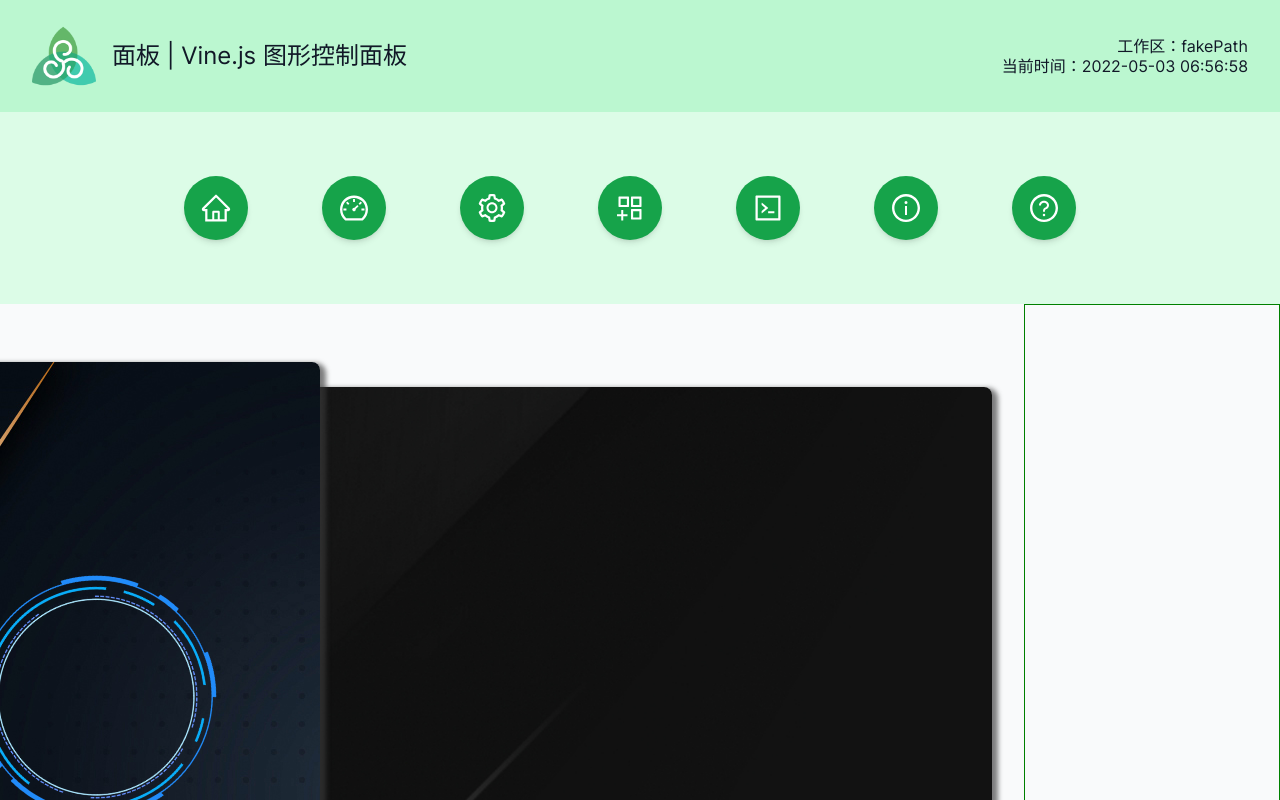
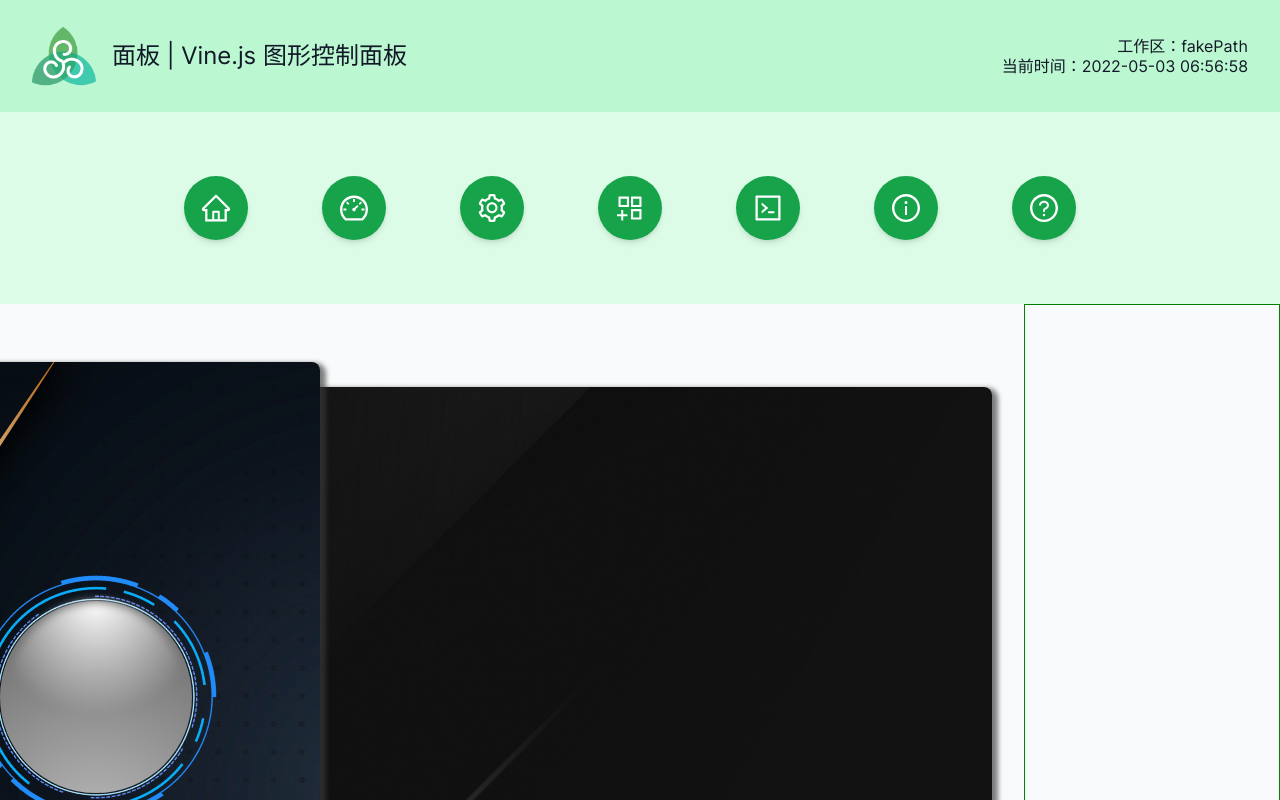
Before and after one commit to zhangzhibang0309/vinejs-GUI, a Vue app: page /dashboard in a window 1280 px wide. Shown: the top 800 px of the page. Built offline with nearby package versions, Linux system fonts and the light colour scheme.

Commit message:
style: orbment color

```diff
--- a/src/assets/scss/global.scss
+++ b/src/assets/scss/global.scss
@@ -0,0 +1,56 @@
+$orbment-brown: radial-gradient(
+  circle at 50% 120%,
+  #f6cd81,
+  #efc776 10%,
+  #945805 80%,
+  #452606 100%
+);
+
+$orbment-aqua: radial-gradient(
+  circle at 50% 120%,
+  #81f6f2,
+  #7ae9fa 10%,
+  #0671b4 80%,
+  #094562 100%
+);
+
+$orbment-red: radial-gradient(
+  circle at 50% 120%,
+  #f68181,
+  #ef7676 10%,
+  #940505 80%,
+  #450606 100%
+);
+
+
+$orbment-green: radial-gradient(
+  circle at 50% 120%,
+  #81f693,
+  #76efae 10%,
+  #059429 80%,
+  #06451e 100%
+);
+
+$orbment-dark: radial-gradient(
+  circle at 50% 120%,
+  #5b5b5b,
+  #3f3f3f 10%,
+  #282828 80%,
+  #000000 100%
+);
+
+$orbment-light: radial-gradient(
+  circle at 50% 120%,
+  #f6ee81,
+  #efe176 10%,
+  #eec807 80%,
+  #c6c00e 100%
+);
+
+$orbment-silver: radial-gradient(
+  circle at 50% 120%,
+  #b2b2b2,
+  #b1b1b1 10%,
+  #757575 80%,
+  #666666 100%
+);
--- a/src/components/Orbment/OrbmentBase.vue
+++ b/src/components/Orbment/OrbmentBase.vue
@@ -1,16 +1,18 @@
 <template>
-  <div class=" orbment-base rounded-lg relative">
+  <div class="orbment-base rounded-lg relative">
     <div class="absolute orbment-left-part">
       <div class="orbment-core-box">
         <div class="orbment-core-outer"></div>
         <div class="orbment-core-middle"></div>
         <div class="orbment-core-inner"></div>
+        <div class="orbment-core">
+          <span class="shadow"></span>
+          <span class="core-text"></span>
+        </div>
       </div>
     </div>
     <div class="flex p-6 orbment-right-part">
-      <div class="flex flex-wrap">
-        123
-      </div>
+      <div class="flex flex-wrap">123</div>
     </div>
   </div>
 </template>
@@ -18,21 +20,40 @@
 <script setup></script>
 
 <style lang="scss" scoped>
-
 @keyframes clockwise {
-    0% { transform: rotate(0deg) }
-    25% { transform: rotate(90deg) }
-    50% { transform: rotate(180deg) }
-    75% { transform: rotate(270deg) }
-    100% { transform: rotate(360deg) }
+  0% {
+    transform: rotate(0deg);
+  }
+  25% {
+    transform: rotate(90deg);
+  }
+  50% {
+    transform: rotate(180deg);
+  }
+  75% {
+    transform: rotate(270deg);
+  }
+  100% {
+    transform: rotate(360deg);
+  }
 }
 
 @keyframes counterclockwise {
-    0% { transform: rotate(360deg) }
-    25% { transform: rotate(270deg) }
-    50% { transform: rotate(180deg) }
-    75% { transform: rotate(90deg) }
-    100% { transform: rotate(0deg) }
+  0% {
+    transform: rotate(360deg);
+  }
+  25% {
+    transform: rotate(270deg);
+  }
+  50% {
+    transform: rotate(180deg);
+  }
+  75% {
+    transform: rotate(90deg);
+  }
+  100% {
+    transform: rotate(0deg);
+  }
 }
 
 .orbment-base {
@@ -42,22 +63,21 @@
   min-height: 550px;
   flex: 1;
   margin: 0 2rem;
-
 }
 .orbment-right-part {
-    background: url('/orbment-rbg.jpg');
+  background: url("/orbment-rbg.jpg");
   background-size: cover;
   flex: 1;
   height: 700px;
-    border-radius: .5rem;
+  border-radius: 0.5rem;
   background-repeat: no-repeat;
   box-shadow: #3b3b3ba8 4px 3px 5px 2px;
 }
 
 .orbment-left-part {
   min-height: 750px;
-    background: url('/orbment-lbg.jpg');
-    border-radius: .5rem;
+  background: url("/orbment-lbg.jpg");
+  border-radius: 0.5rem;
   width: 28rem;
   background-position: -27rem -1rem;
   left: -10rem;
@@ -79,27 +99,105 @@
 .orbment-core-outer {
   width: 100%;
   height: 100%;
-    background: url('/outer.png');
+  background: url("/outer.png");
   background-size: cover;
   position: absolute;
-    animation: counterclockwise 15s linear .1s infinite running;
+  animation: counterclockwise 15s linear 0.1s infinite running;
 }
 
 .orbment-core-middle {
   width: 100%;
   height: 100%;
-    background: url('/middle.png');
+  background: url("/middle.png");
   background-size: cover;
   position: absolute;
-    animation: clockwise 14.5s linear .1s infinite running;
+  animation: clockwise 14.5s linear 0.1s infinite running;
 }
 
 .orbment-core-inner {
   width: 100%;
   height: 100%;
-    background: url('/inner.png');
+  background: url("/inner.png");
   background-size: cover;
   position: absolute;
-    animation: counterclockwise 14s linear .1s infinite running;
+  animation: counterclockwise 14s linear 0.1s infinite running;
+}
+
+.orbment-core {
+  display: block;
+  margin: auto;
+  width: 80%;
+  height: 80%;
+  position: absolute;
+  border-radius: 50%;
+  background: $orbment-silver;
+  top: 0;
+  left: 0;
+  bottom: 0;
+  right: 0;
+  &::before {
+    content: "";
+    position: absolute;
+    top: 1%;
+    left: 5%;
+    width: 90%;
+    height: 90%;
+    border-radius: 50%;
+    background: radial-gradient(
+      circle at 50% 0px,
+      #ffffff,
+      rgba(255, 255, 255, 0) 58%
+    );
+    filter: blur(5px);
+    z-index: 2;
+  }
+  // &::after {
+  //   content: "";
+  //   width: 100%;
+  //   height: 100%;
+  //   position: absolute;
+  //   top: 32%;
+  //   left: 23%;
+  //   border-radius: 50%;
+  //   background: radial-gradient(
+  //     circle at 58% 66%,
+  //     rgba(255, 255, 255, 0.4),
+  //     rgba(255, 255, 255, 0.2) 14%,
+  //     rgba(255, 255, 255, 0) 24%
+  //   );
+  //   transform: translateX(-80px) translateY(-88px) skewX(184deg);
+  //   filter: blur(10px);
+  // }
+  .shadow {
+    position: absolute;
+    width: 100%;
+    height: 100%;
+    background: radial-gradient(
+      circle at 50% 120%,
+      #81e8f6,
+      #76deef 10%,
+      #055194 80%,
+      #062745 100%
+    );
+    transform: rotateX(90deg) translateZ(-150px);
+    z-index: -1;
+  }
+  .core-text {
+    width: 100%;
+    height: 100%;
+    position: absolute;
+    &::before {
+      content: "";
+      position: absolute;
+      left: 0;
+      top: 3rem;
+      right: 0;
+      bottom: 0;
+      color: rgba(255, 255, 255, 0.8);
+      text-align: center;
+      font-family: Arial;
+      font-size: 50px;
+    }
+  }
 }
 </style>
```
Lines whose indentation alone changed are shown as unchanged.
